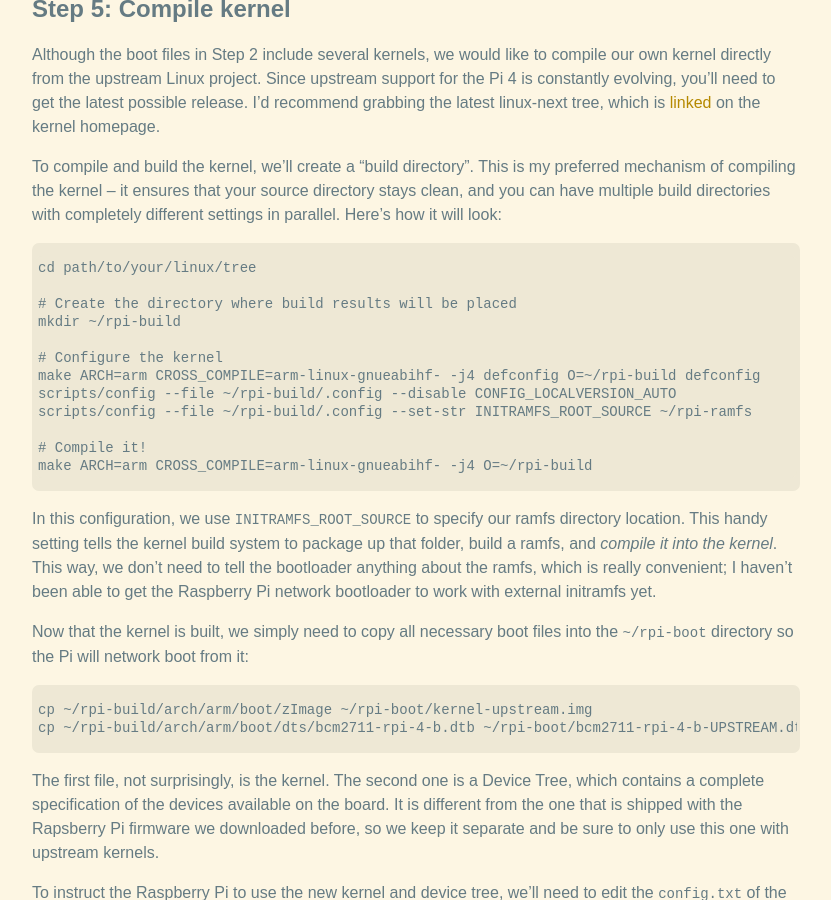
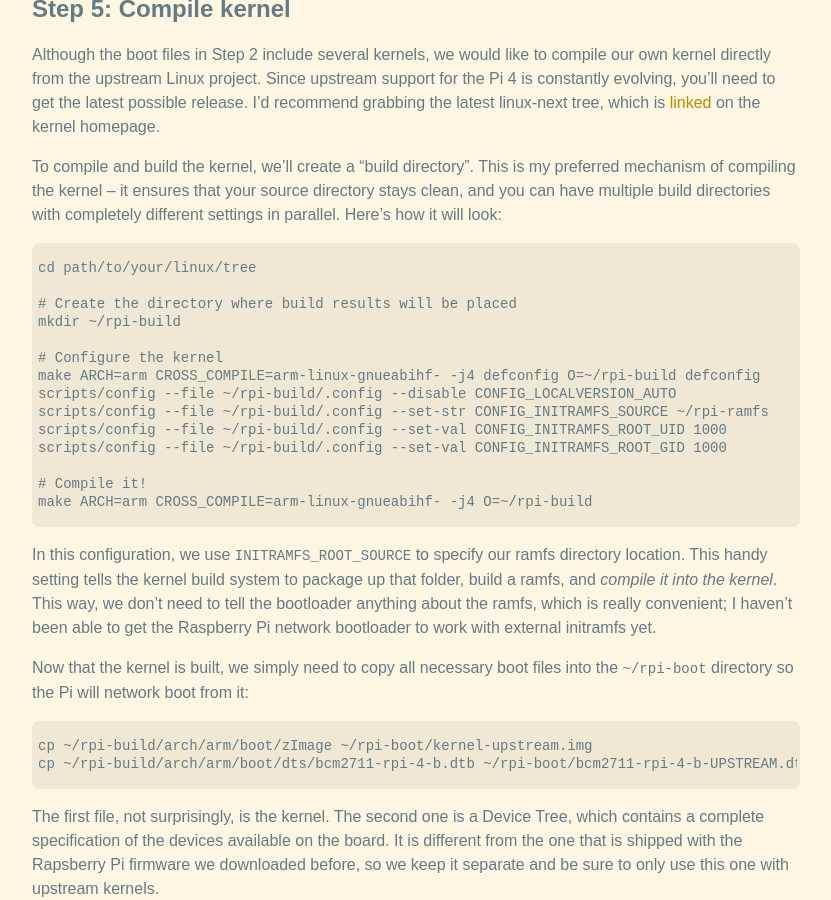
Before and after one commit to brenns10/brennan.io, a Jekyll site: the page built from _posts/2019-12-04-rpi4b-netboot.md, in a window 1280 px wide and 900 px high, scrolled down 3514 px. Shown: the whole window, without its empty margins (224-1055 px from the left). Built offline with Jekyll 4.4.1, drawn with Linux system fonts in a browser that asks for light colours; nearby versions of some CDN libraries.

Commit message:
fix config

```diff
--- a/_posts/2019-12-04-rpi4b-netboot.md
+++ b/_posts/2019-12-04-rpi4b-netboot.md
@@ -199,7 +199,9 @@ completely different settings in parallel. Here's how it will look:
     # Configure the kernel
     make ARCH=arm CROSS_COMPILE=arm-linux-gnueabihf- -j4 defconfig O=~/rpi-build defconfig
     scripts/config --file ~/rpi-build/.config --disable CONFIG_LOCALVERSION_AUTO
-    scripts/config --file ~/rpi-build/.config --set-str INITRAMFS_ROOT_SOURCE ~/rpi-ramfs
+    scripts/config --file ~/rpi-build/.config --set-str CONFIG_INITRAMFS_SOURCE ~/rpi-ramfs
+    scripts/config --file ~/rpi-build/.config --set-val CONFIG_INITRAMFS_ROOT_UID 1000
+    scripts/config --file ~/rpi-build/.config --set-val CONFIG_INITRAMFS_ROOT_GID 1000
 
     # Compile it!
     make ARCH=arm CROSS_COMPILE=arm-linux-gnueabihf- -j4 O=~/rpi-build
```
